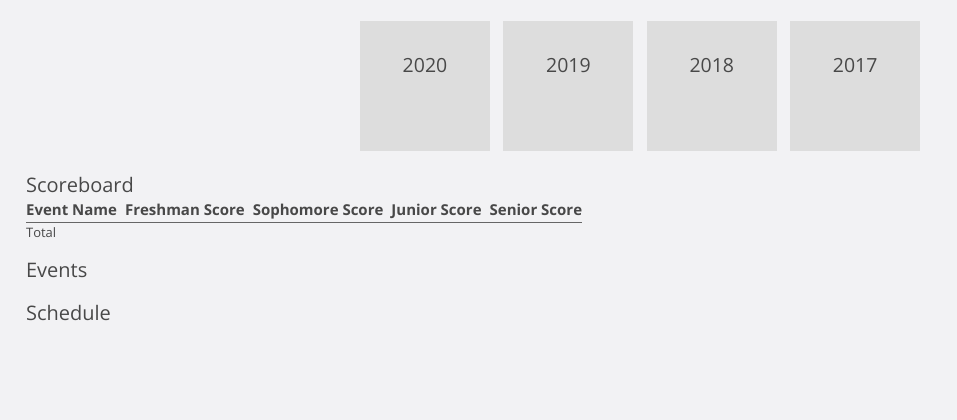
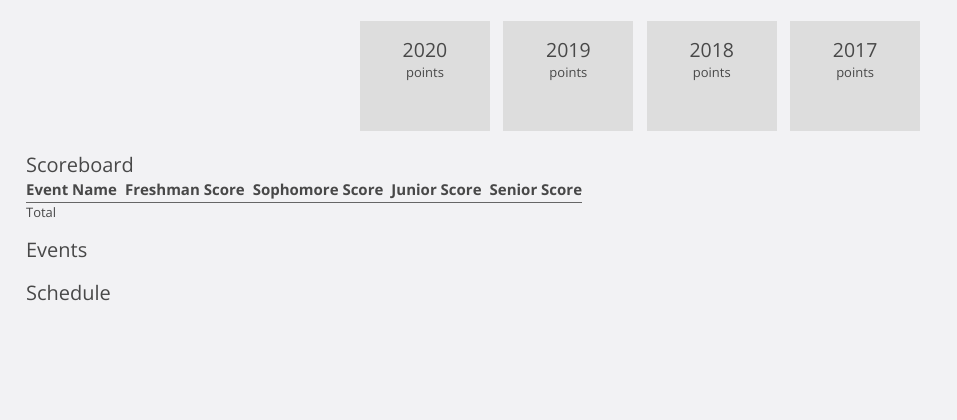
Before and after one commit to tjcsl/homecoming, a Django app: template hocoapp/templates/home.html in a window 1280 px wide. Shown: the part 40-460 px from the top of the page, without its empty margins (0-957 px from the left). Run offline with Django 3.2, Linux system fonts and the light colour scheme; the template is opened without the code that fills it, so the values that code supplies are empty; some libraries are stand-ins or nearby versions.

Commit message:
add words

```diff
--- a/hocoapp/static/css/home.css
+++ b/hocoapp/static/css/home.css
@@ -36,10 +36,9 @@
     padding: 15px;
     margin: 5px;
     width: 100px;
-    height: 100px;
+    height: 80px;
 }
 .overview .box .class {
-    margin-top:15px;
     font-size: 1.5em;
 }
 .overview .box .score {
@@ -47,6 +46,7 @@
 }
 
 .panel {
+    margin: 0 auto;
     margin-bottom: 10px;
     max-width: 400px;
 }
--- a/hocoapp/templates/home.html
+++ b/hocoapp/templates/home.html
@@ -18,18 +18,22 @@
     <div class="box">
         <div class="class">2020</div>
         <div class="score">{{ freshman_total }}</div>
+        points
     </div>
     <div class="box">
         <div class="class">2019</div>
         <div class="score">{{ sophomore_total }}</div>
+        points
     </div>
     <div class="box">
         <div class="class">2018</div>
         <div class="score">{{ junior_total }}</div>
+        points
     </div>
     <div class="box">
         <div class="class">2017</div>
         <div class="score">{{ senior_total }}</div>
+        points
     </div>
 </div>
 
```
